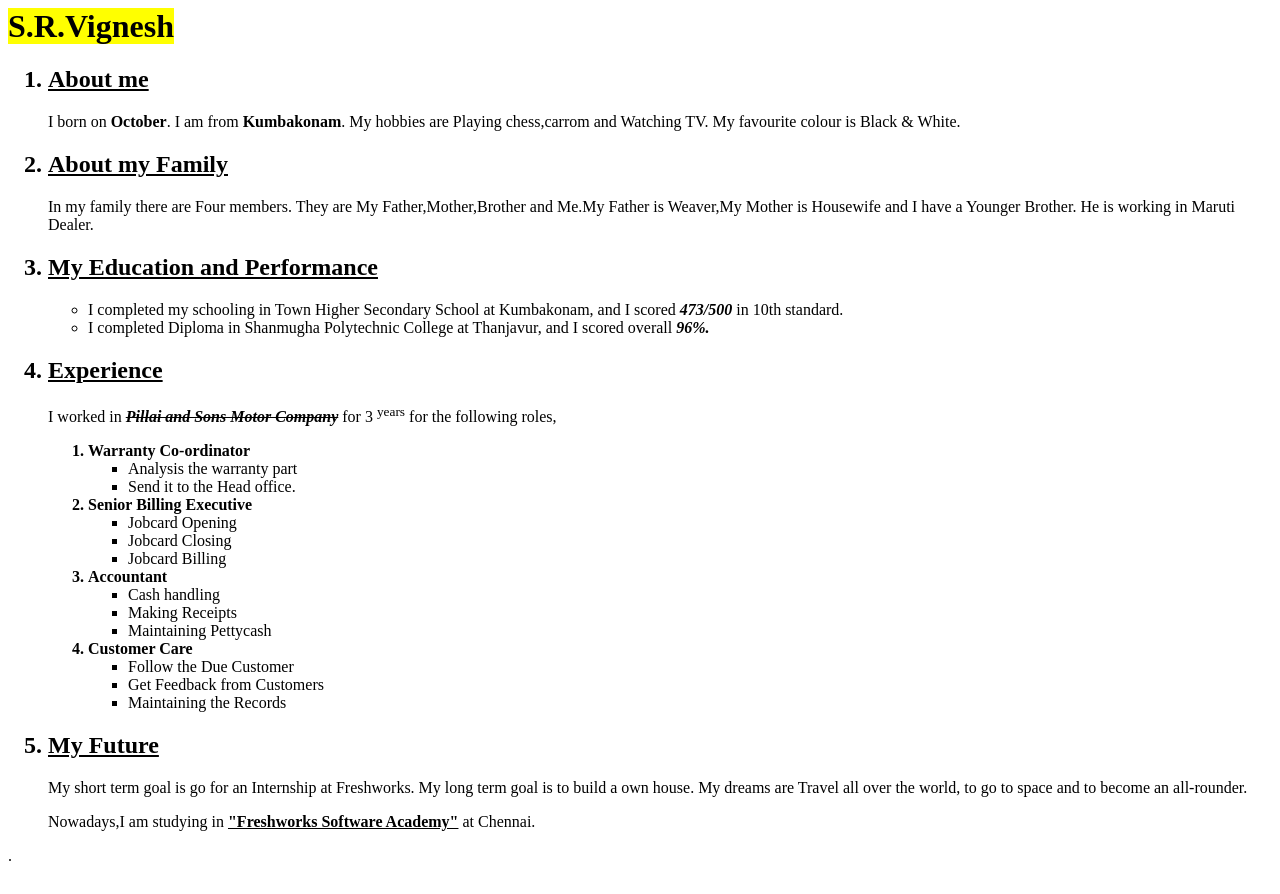
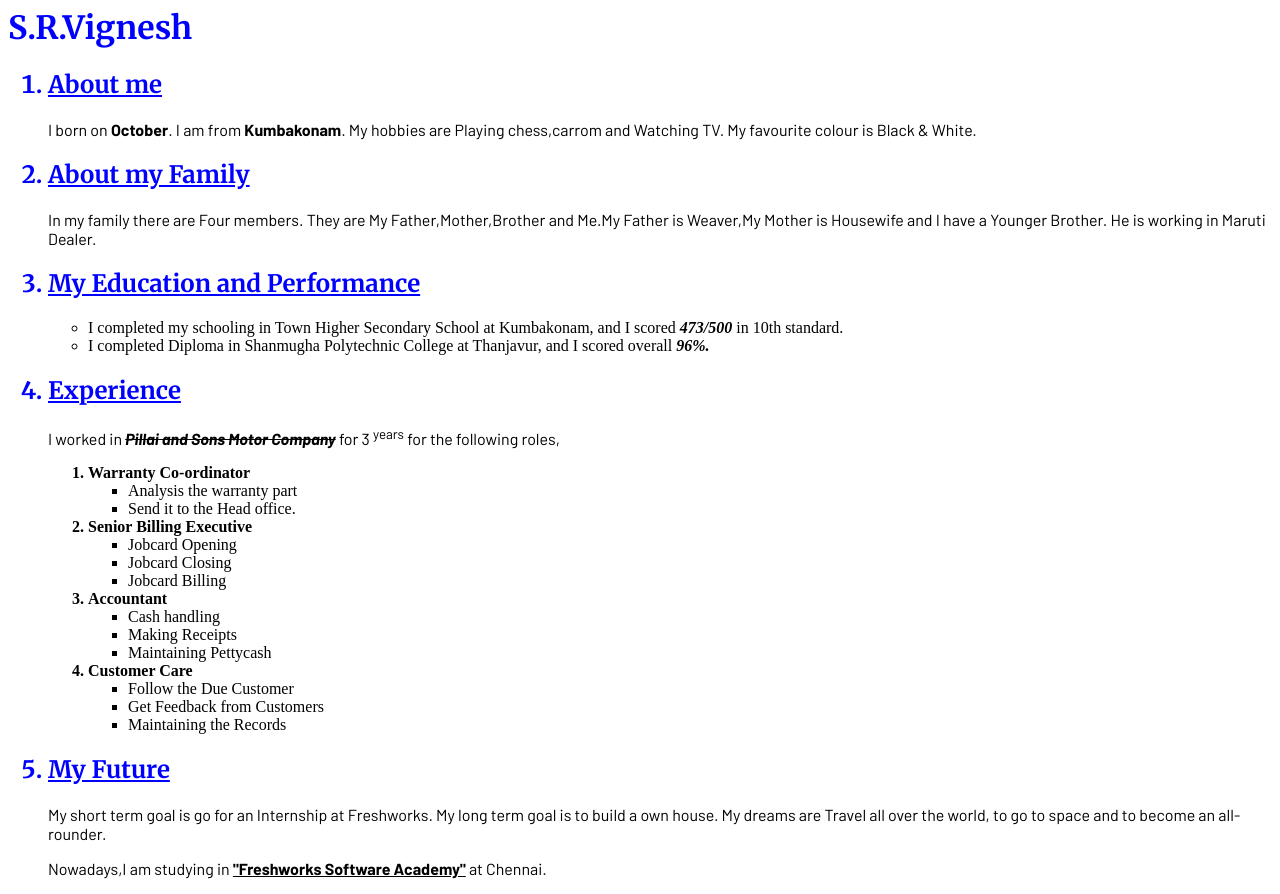
Before and after one commit to SRVignesh2000/vigneshramachandran, a plain HTML site: page index.html in a window 1280 px wide. Before the commit the page ends 873 px from the top, so only its background shows below. Drawn offline with Linux system fonts and the light colour scheme.

Commit message:
added style to html page

```diff
--- a/index.html
+++ b/index.html
@@ -2,10 +2,18 @@
 <head>
 
 	<title> Vignesh Ramachandran </title>
+	<link rel="stylesheet" href="./style.css"/>
+	<link rel="preconnect" href="https://fonts.googleapis.com">
+	<link rel="preconnect" href="https://fonts.gstatic.com" crossorigin>
+	<link href="https://fonts.googleapis.com/css2?family=Merriweather:ital,wght@0,300;0,400;0,700;0,900;1,300;1,400;1,700;1,900&display=swap" rel="stylesheet">
+
+	<link rel="preconnect" href="https://fonts.googleapis.com">
+	<link rel="preconnect" href="https://fonts.gstatic.com" crossorigin>
+	<link href="https://fonts.googleapis.com/css2?family=Barlow:ital,wght@0,100;0,200;0,300;0,400;0,500;0,600;0,700;0,800;0,900;1,100;1,200;1,300;1,400;1,500;1,600;1,700;1,800;1,900&family=Merriweather:ital,wght@0,300;0,400;0,700;0,900;1,300;1,400;1,700;1,900&display=swap" rel="stylesheet">
 </head>
 
 <body>
-	<h1><mark> S.R.Vignesh</mark> </h1>
+	<h1> S.R.Vignesh</h1>
 
 <ol><h2><li><ins>About me</ins></li></h2>
 
@@ -55,7 +63,7 @@ My long term goal is to build a own house.
 My dreams are Travel all over the world, to go to space and to become an all-rounder.
 </p>
 
-Nowadays,I am studying in <strong><ins>"Freshworks Software Academy"</ins></strong> at Chennai.</ol>.
+<p>Nowadays,I am studying in <strong><ins>"Freshworks Software Academy"</ins></strong> at Chennai.</p>
 
 
 </body>
--- /dev/null
+++ b/style.css
@@ -0,0 +1,10 @@
+h1, h2, h3, h4, h5, h6 {
+	color:blue;
+	font-family:"merriweather";
+
+}
+p {
+	color:black;
+	font-family:"Barlow";
+
+}
```
